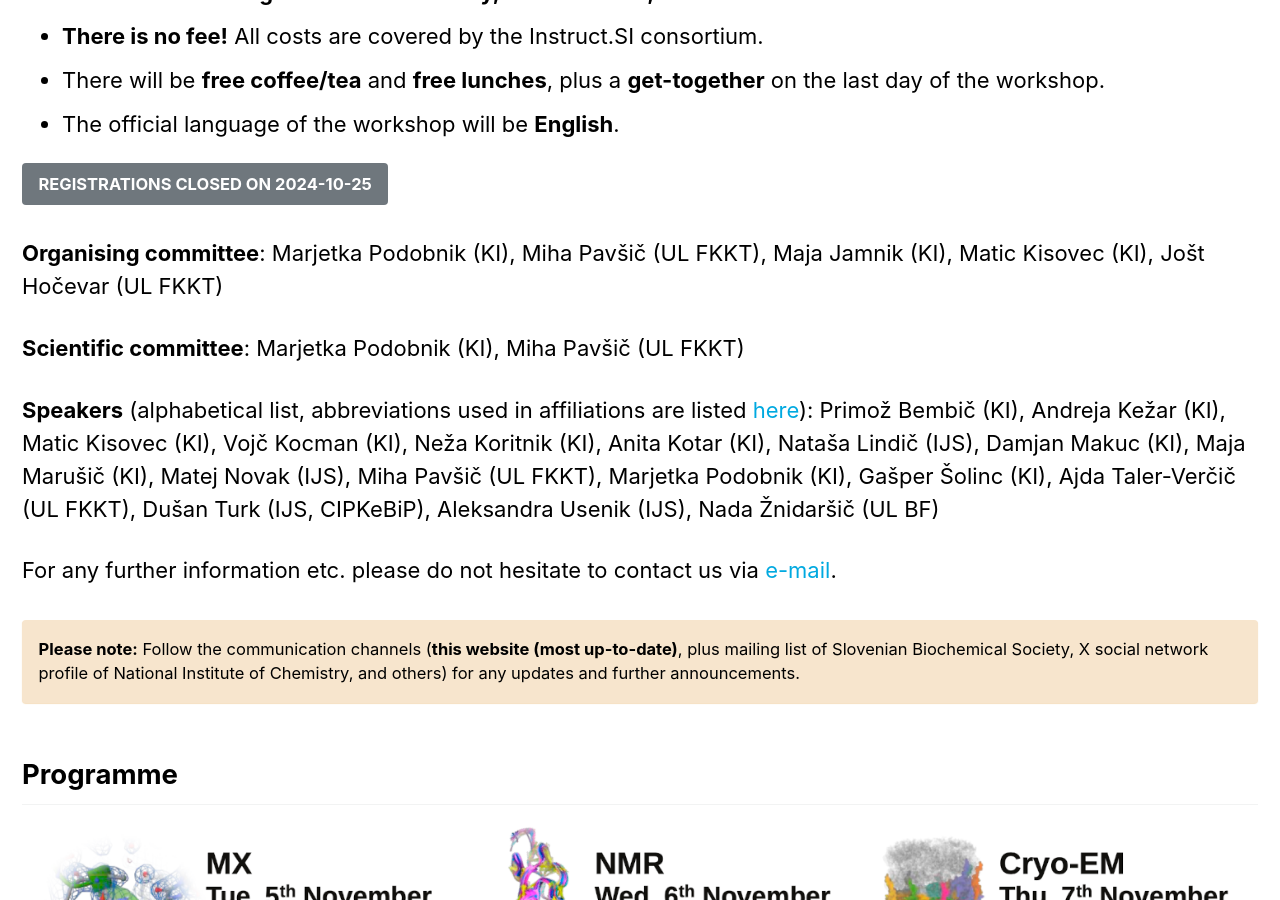
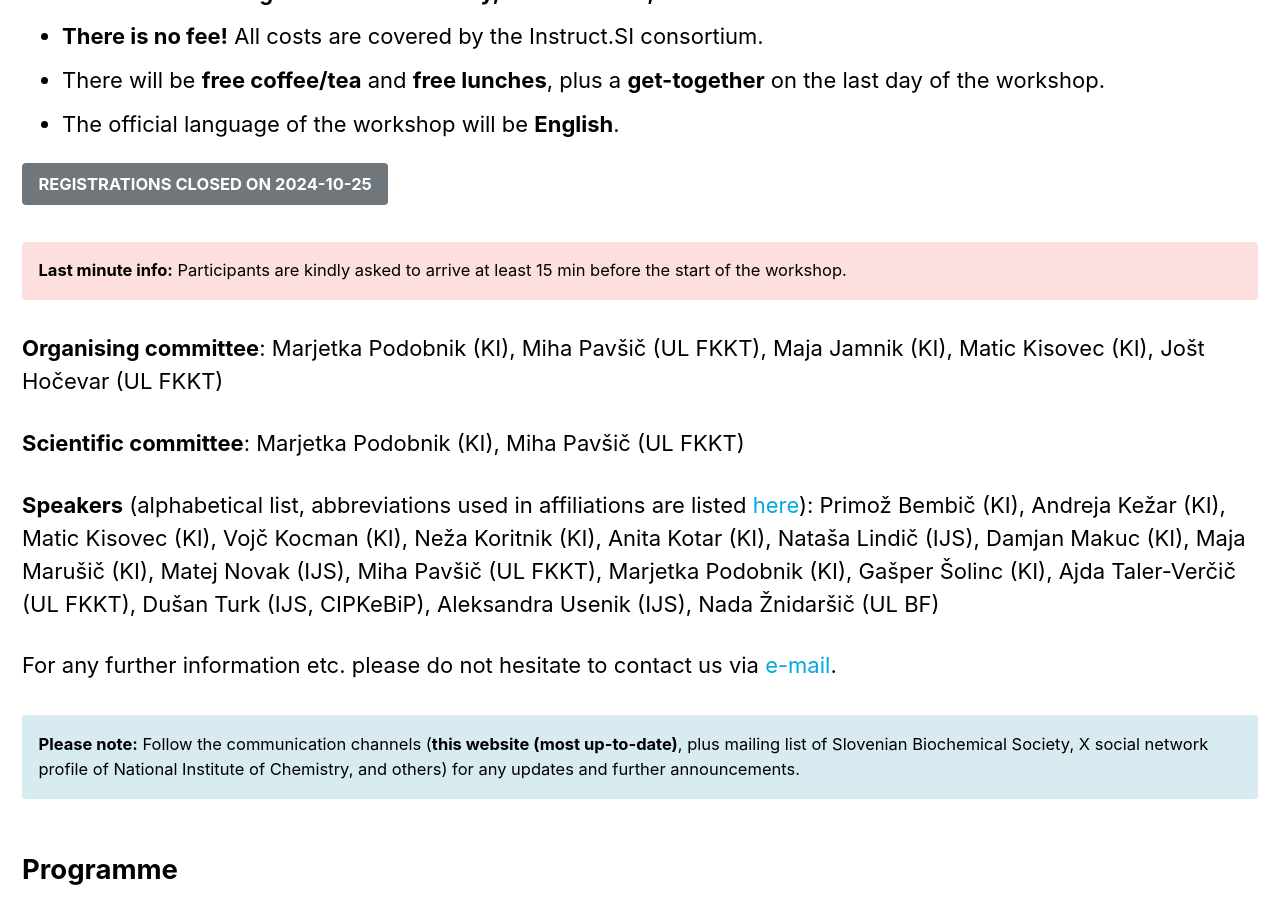
Before and after one commit to InstructSI/instructsi.github.io, a Jekyll site: the page built from _pages/bmasb2024.md, in a window 1280 px wide and 900 px high, scrolled down 1290 px. Built offline with Jekyll 4.4.1, drawn with Linux system fonts in a browser that asks for light colours; cached includes are drawn as plain includes; some of the changed text lies outside the part shown.

Commit message:
Added som elast minute info for bmasb2024

```diff
--- a/_pages/bmasb2024.md
+++ b/_pages/bmasb2024.md
@@ -40,6 +40,9 @@ More info is available below and in the official announcements:
 
 [REGISTRATIONS CLOSED ON 2024-10-25](#basic-info-and-registration){: .btn .btn--primary}
 
+**Last minute info:** Participants are kindly asked to arrive at least 15 min before the start of the workshop.
+{: .notice--danger}
+
 **Organising committee**:  Marjetka Podobnik (KI), Miha Pavšič (UL FKKT), Maja Jamnik (KI), Matic Kisovec (KI), Jošt Hočevar (UL FKKT)
 
 **Scientific committee**: Marjetka Podobnik (KI), Miha Pavšič (UL FKKT)
@@ -49,7 +52,7 @@ More info is available below and in the official announcements:
 For any further information etc. please do not hesitate to contact us via [e-mail](mailto:instruct.si@ki.si).
 
 **Please note:** Follow the communication channels (**this website (most up-to-date)**, plus mailing list of Slovenian Biochemical Society, X social network profile of National Institute of Chemistry, and others) for any updates and further announcements.
-{: .notice--warning}
+{: .notice--info}
 
 ## Programme
 
@@ -110,8 +113,8 @@ For any further information etc. please do not hesitate to contact us via [e-mai
 |17.30|*survey*|
 |17.35|*get-together*|
 
-Note: To follow the hands-on sections, **please bring your own laptop**, mouse is recommended. Wireless internet connection will be provided.
-{: .notice--success}
+**Note**: To follow the hands-on sections, **please bring your own laptop**, mouse is recommended. Wireless internet connection will be provided.
+{: .notice--warning}
 
 Abbreviations used in affiliations are listed [here](#organisers).
 
```
